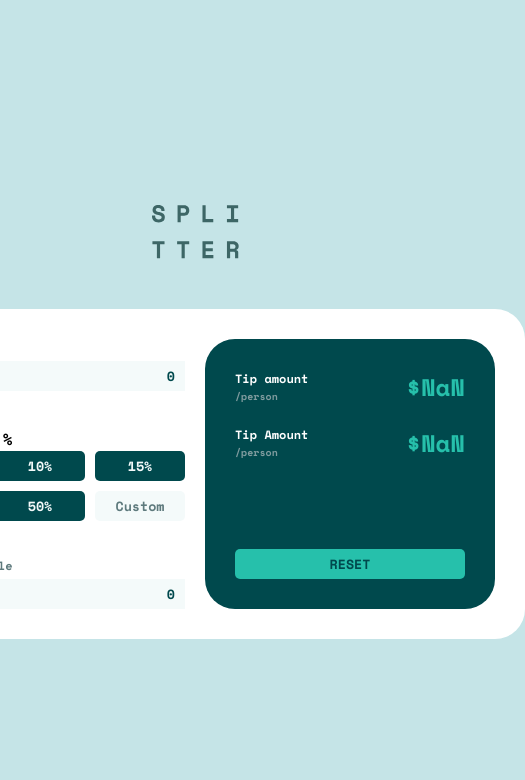
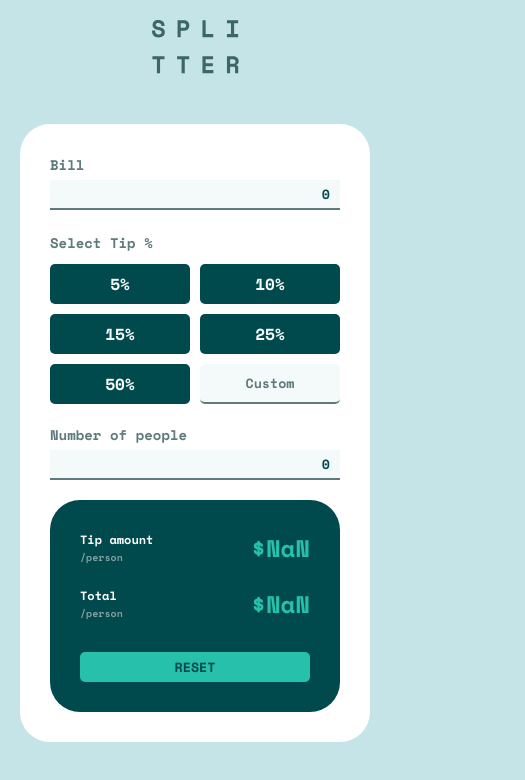
Before and after one commit to Kiril-Pavlov/tip-calculator-app, a React (Create React App) app: page / in a window 390 px wide. Shown: the top 780 px of the page, 525 px wide, since content can reach past the window. Built offline with nearby package versions, Linux system fonts and the light colour scheme.

Commit message:
responive done

```diff
--- a/src/App.css
+++ b/src/App.css
@@ -26,7 +26,7 @@ body{
   display: flex;
   align-items: center;
   justify-content: center;
-  height: 100vh;
+  padding: 20px 0px;
 }
 
 .main-container{
@@ -57,6 +57,7 @@ body{
   flex-direction: column;
   height: 100%;
   justify-content: space-between;
+  grid-gap: 20px;
 }
 
 .total-bill-input,
@@ -67,9 +68,10 @@ body{
 }
 
 .total-bill-input label,
-.number-of-people label{
+.number-of-people label,
+.tip-percent-select label{
   color: var(--dark);
-  font-size: 12px;
+  font-size: 14px;
 }
 
 .total-bill-input input,
@@ -77,6 +79,7 @@ body{
   height: 30px;
   background-color: var(--very-light);
   border: none;
+  border-bottom: 2px solid var(--dark);
   text-align: right;
   padding: 3px 10px;
   font-family: var(--primary-font);
@@ -87,20 +90,23 @@ body{
   display: grid;
   grid-template-columns: repeat(3,1fr);
   grid-gap: 10px;
+  margin-top: 10px;
 }
 
 .percent-options-container button{
-  padding: 5px;
+  padding: 8px;
   border: none;
   background-color: var(--very-dark);
   color: var(--very-light);
   font-family: var(--primary-font);
   width: 100%;
   border-radius: 5px;
+  font-size: 16px;
 }
 
 .percent-options-container input{
   border: none;
+  border-bottom: 2px solid var(--dark);
   background-color: var(--very-light);
   width: 100%;
   border-radius: 5px;
@@ -123,6 +129,7 @@ body{
   display: flex;
   flex-direction: column;
   justify-content: space-between;
+  grid-gap: 30px;
 }
 
 .results-container-up{
@@ -168,3 +175,15 @@ body{
   padding: 5px;
   border-radius: 5px;
 }
+
+@media screen and (max-width:700px){
+  .calculator-container{
+    height: fit-content;
+    max-width: 350px;
+    grid-template-columns: 1fr;
+  }
+
+  .percent-options-container{
+    grid-template-columns: repeat(2,1fr);
+  }
+}
--- a/src/App.js
+++ b/src/App.js
@@ -60,7 +60,7 @@ function App() {
             <div className="tip-amount-container">
               <div className='tip-amount-left'>
                 <div className='tip-amount-text'>
-                  Tip Amount
+                  Total
                 </div>
                 <div className='tip-amount-person'>
                   /person
```
